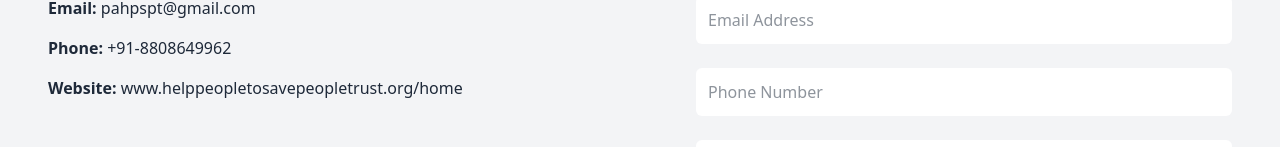
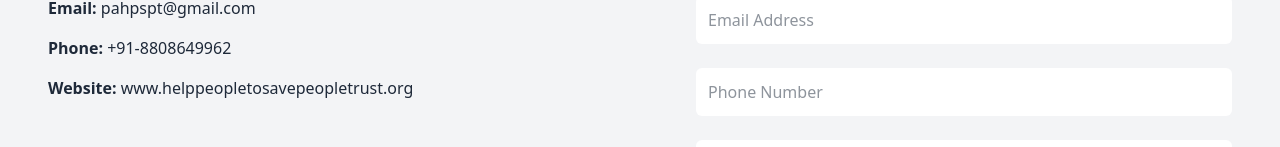
Before and after one commit to adityakumar2511/Help-People-to-Save-People-Trust, a React (Vite) app: page /contact in a window 1280 px wide. Shown: the part 653-800 px from the top of the page. Built offline with nearby package versions, Linux system fonts and the light colour scheme.

Commit message:
Update Contact.jsx

```diff
--- a/src/components/Contact.jsx
+++ b/src/components/Contact.jsx
@@ -57,7 +57,7 @@ const ContactUs = () => {
       <p>Civil Lines, Allahabad, Uttar Pradesh – 211001</p>
       <p><strong>Email:</strong> pahpspt@gmail.com</p>
       <p><strong>Phone:</strong> +91-8808649962</p>
-      <p><strong>Website:</strong> www.helppeopletosavepeopletrust.org/home</p>
+      <p><strong>Website:</strong> www.helppeopletosavepeopletrust.org</p>
     </div>
 
     {/* Right: Appointment Form */}
```
